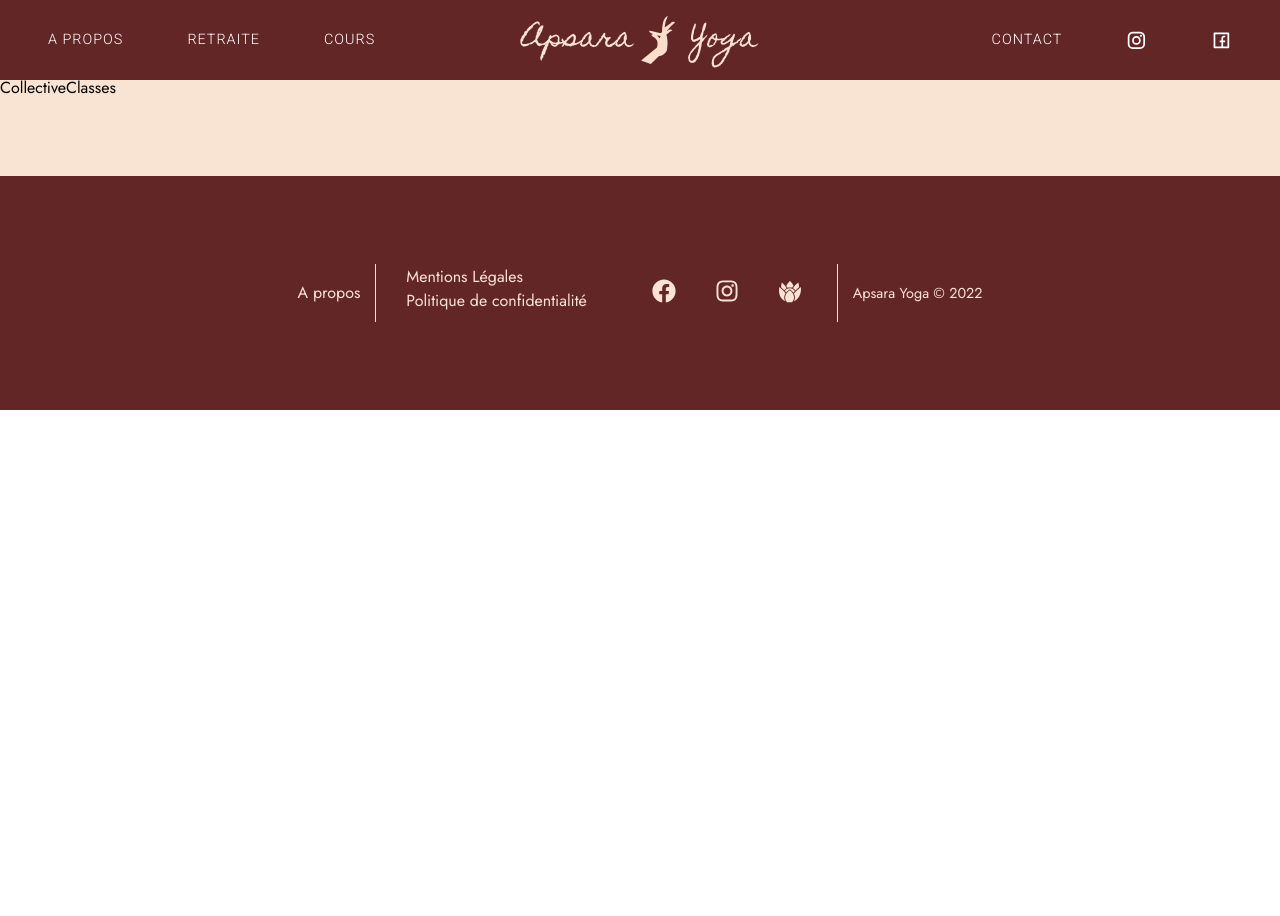
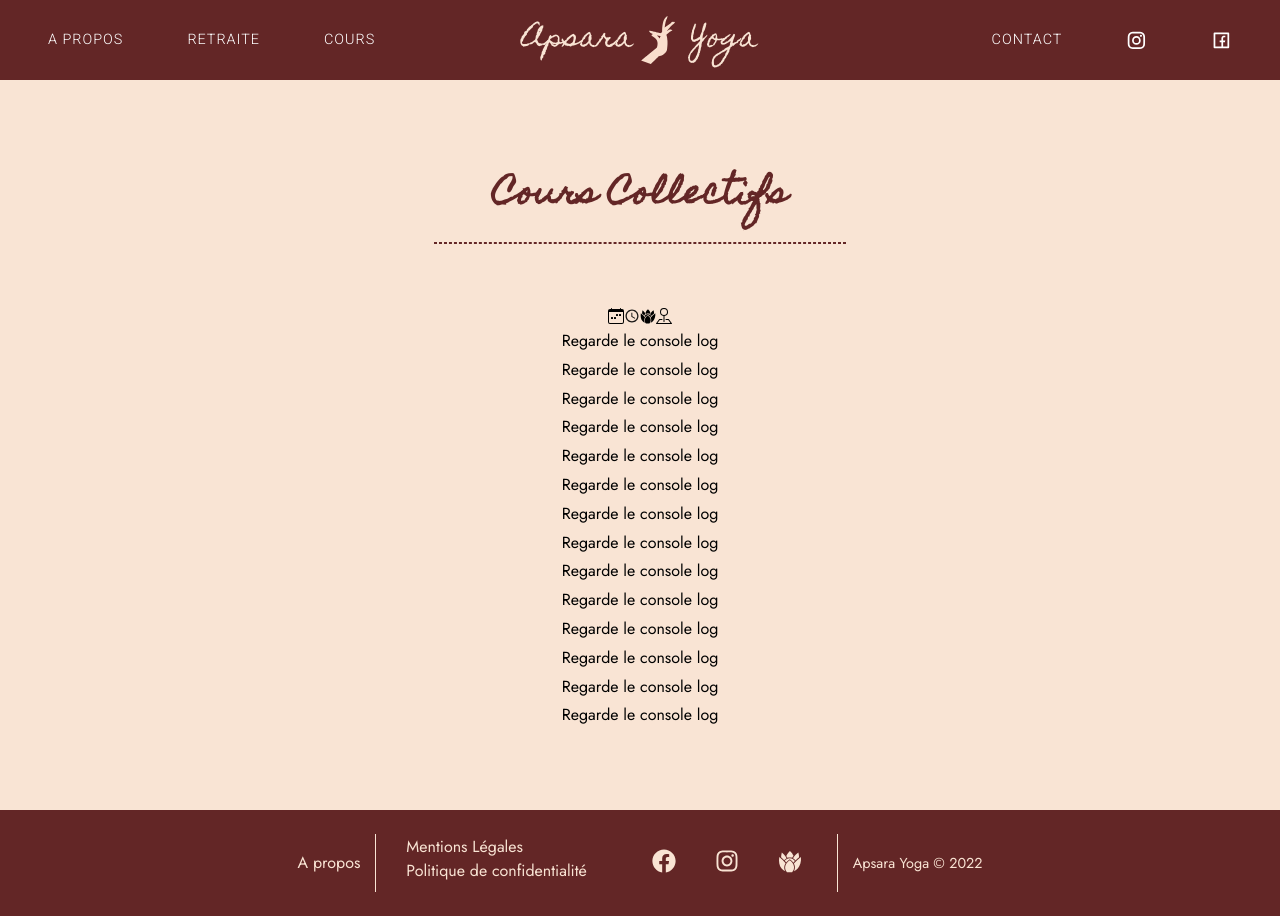
Before and after one commit to leabaty/yoga-website, a React (Create React App) app: page /cours-collectifs in a window 1280 px wide. Before the commit the page ends 800 px from the top, so only its background shows below. Built offline with nearby package versions, Linux system fonts and the light colour scheme.

Commit message:
Add: Logic to get collectiveClasses

```diff
--- a/src/App.js
+++ b/src/App.js
@@ -7,6 +7,7 @@ import "./App.scss";
 // DATA
 import retreatData from "./data/retreatData";
 import classes from "./data/classes";
+import collectiveClassesSchedule from "./data/collectiveClassesSchedule";
 
 // COMPONENTS
 import Navbar from "./components/Navbar/Navbar";
@@ -37,7 +38,7 @@ function App() {
           <Route path="/cours" element={<Classes data={classes}/>}></Route>
           <Route
             path="/cours-collectifs"
-            element={<CollectiveClasses />}
+            element={<CollectiveClasses data={collectiveClassesSchedule} />}
           ></Route>
           <Route
             path="/cours-particuliers"
--- a/src/components/Footer/Footer.js
+++ b/src/components/Footer/Footer.js
@@ -11,7 +11,7 @@ function Footer() {
   return (
     <footer className="footer__container">
       <div className="footer__content">
-        <section className="footer__link__wrapper">
+        <div className="footer__link__wrapper">
           <h2 className="footer__title">A propos</h2>
 
           <div className="footer__links">
@@ -22,9 +22,9 @@ function Footer() {
               </Link>
             </div>
           </div>
-        </section>
+        </div>
 
-        <section className="social__icons">
+        <div className="social__icons">
           <a
             className="social__icon-link"
             href="https://www.facebook.com/Apsara-Yoga-621993021289337"
@@ -50,7 +50,7 @@ function Footer() {
           >
             <GiLotus />
           </a>
-        </section>
+        </div>
 
         <div className="footer__website-rights">Apsara Yoga © 2022</div>
       </div>
--- a/src/components/pages/Classes/Classes.js
+++ b/src/components/pages/Classes/Classes.js
@@ -4,7 +4,6 @@ import { Link } from "react-router-dom";
 import "./Classes.scss";
 
 function Classes({ data }) {
-  console.log(data.classes);
 
   return (
     <>
--- a/src/components/pages/Classes/CollectiveClasses/CollectiveClasses.js
+++ b/src/components/pages/Classes/CollectiveClasses/CollectiveClasses.js
@@ -1,9 +1,48 @@
-import React from 'react'
+import React from "react";
 
-function CollectiveClasses() {
+import { BsCalendarWeek, BsPinMapFill, BsPinMap } from "react-icons/bs";
+import { GiLotus } from "react-icons/gi";
+import { IoMdTime } from "react-icons/io";
+
+function CollectiveClasses(data) {
+  console.log(data.data);
+
   return (
-    <div>CollectiveClasses</div>
-  )
+    <>
+      <>
+        <body className="page">
+          <header>
+            <h1 className="title">Cours Collectifs</h1>
+            <hr className="title-rule" />
+          </header>
+
+          <main>
+            <section>
+              <div>
+                <BsCalendarWeek />
+                <IoMdTime />
+                <GiLotus />
+                <BsPinMap />
+              </div>
+
+              <div>
+                {Object.entries(data.data.schedule).map((day) => {
+                  return (
+                    <div>
+                      {day.map((dayDetail) => {
+                        console.log(dayDetail);
+                        return <p>Regarde le console log</p>;
+                      })}
+                    </div>
+                  );
+                })}
+              </div>
+            </section>
+          </main>
+        </body>
+      </>
+    </>
+  );
 }
 
-export default CollectiveClasses
+export default CollectiveClasses;
```
